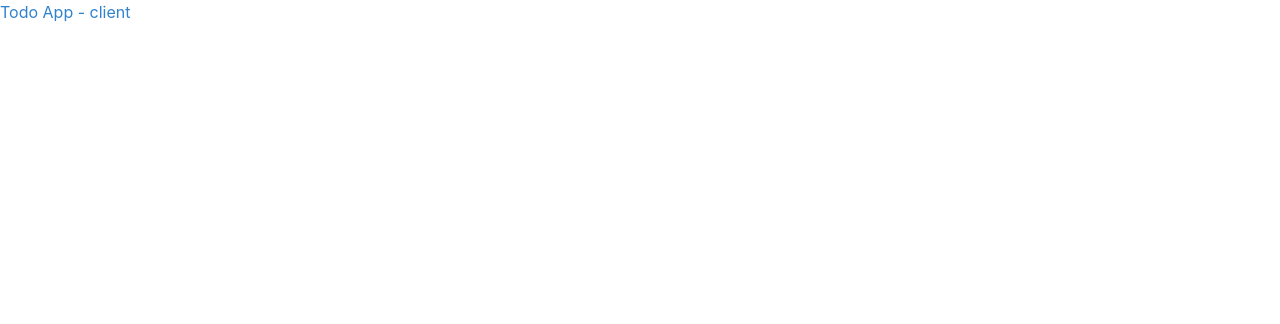
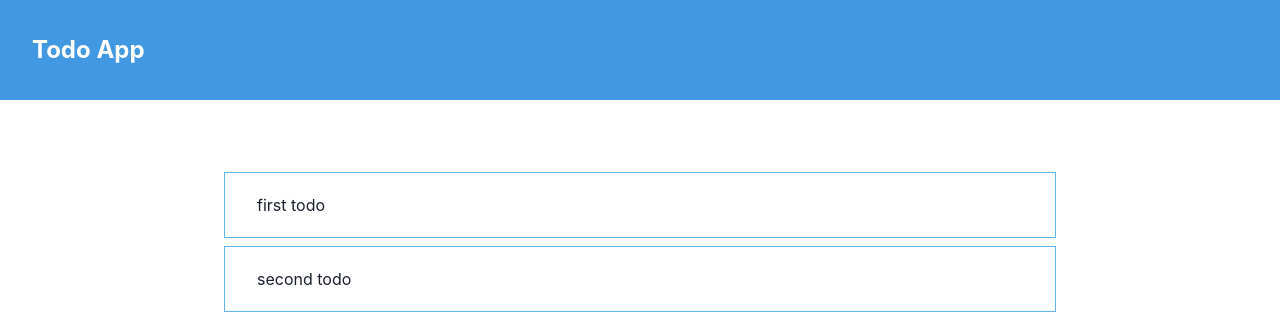
Before and after one commit to shitakemura/next-appsync-cdk-app, a Next.js app in the folder todo-client/: page / in a window 1280 px wide. Shown: the top 324 px of the page. Built offline with nearby package versions, Linux system fonts and the light colour scheme.

Commit message:
Create TodoScreen layout

```diff
--- /dev/null
+++ b/todo-client/components/Header/Header.tsx
@@ -0,0 +1,30 @@
+import { Flex, Text } from "@chakra-ui/react";
+
+type HeaderContainerProps = {
+  children: React.ReactNode;
+};
+
+const HeaderContainer = ({ children }: HeaderContainerProps) => {
+  return (
+    <Flex
+      align='center'
+      justify='space-between'
+      wrap='wrap'
+      w='100%'
+      p={8}
+      bg='blue.400'
+      color='white'>
+      {children}
+    </Flex>
+  );
+};
+
+export const Header = () => {
+  return (
+    <HeaderContainer>
+      <Text fontSize={24} fontWeight='bold'>
+        Todo App
+      </Text>
+    </HeaderContainer>
+  );
+};
--- /dev/null
+++ b/todo-client/components/Header/index.ts
@@ -0,0 +1 @@
+export * from "./Header";
--- /dev/null
+++ b/todo-client/components/Home/Home.tsx
@@ -0,0 +1,12 @@
+import { VStack } from "@chakra-ui/react";
+import { Header } from "../Header";
+import { TodoScreen } from "../Todo";
+
+export const Home = () => {
+  return (
+    <VStack>
+      <Header />
+      <TodoScreen />
+    </VStack>
+  );
+};
--- /dev/null
+++ b/todo-client/components/Home/index.ts
@@ -0,0 +1 @@
+export * from "./Home";
--- /dev/null
+++ b/todo-client/components/Todo/TodoItem.tsx
@@ -0,0 +1,20 @@
+import { HStack, Text } from "@chakra-ui/react";
+
+type TodoItemProps = {
+  todo: { id: string; title: string };
+};
+
+export const TodoItem = ({ todo }: TodoItemProps) => {
+  return (
+    <HStack
+      borderColor='blue.300'
+      borderWidth={1}
+      p={8}
+      w='full'
+      height='16'
+      justify='space-between'
+      spacing={8}>
+      <Text>{todo.title}</Text>
+    </HStack>
+  );
+};
--- /dev/null
+++ b/todo-client/components/Todo/TodoList.tsx
@@ -0,0 +1,17 @@
+import { VStack } from "@chakra-ui/react";
+import { TodoItem } from "./TodoItem";
+
+export const TodoList = () => {
+  const todos = [
+    { id: "001", title: "first todo" },
+    { id: "002", title: "second todo" },
+  ];
+
+  return (
+    <VStack w='full' paddingX={8}>
+      {todos.map((todo) => (
+        <TodoItem key={todo.id} todo={todo} />
+      ))}
+    </VStack>
+  );
+};
--- /dev/null
+++ b/todo-client/components/Todo/TodoScreen.tsx
@@ -0,0 +1,10 @@
+import { VStack } from "@chakra-ui/react";
+import { TodoList } from "./TodoList";
+
+export const TodoScreen = () => {
+  return (
+    <VStack w='full' spacing={10} paddingX={48} paddingY={16}>
+      <TodoList />
+    </VStack>
+  );
+};
--- /dev/null
+++ b/todo-client/components/Todo/index.ts
@@ -0,0 +1 @@
+export * from './TodoScreen'
--- a/todo-client/pages/index.tsx
+++ b/todo-client/pages/index.tsx
@@ -1,21 +1,20 @@
 import type { NextPage } from "next";
 import Head from "next/head";
-import { Stack, Text } from "@chakra-ui/react";
+import { Home } from "../components/Home";
 
-const Home: NextPage = () => {
+const HomePage: NextPage = () => {
   return (
     <div>
       <Head>
-        <title>Todo App - client</title>
+        <title>Todo App</title>
         <meta name='description' content='Generated by create next app' />
         <link rel='icon' href='/favicon.ico' />
       </Head>
-
-      <Stack>
-        <Text color='blue.500'>Todo App - client</Text>
-      </Stack>
+      <main>
+        <Home />
+      </main>
     </div>
   );
 };
 
-export default Home;
+export default HomePage;
```
